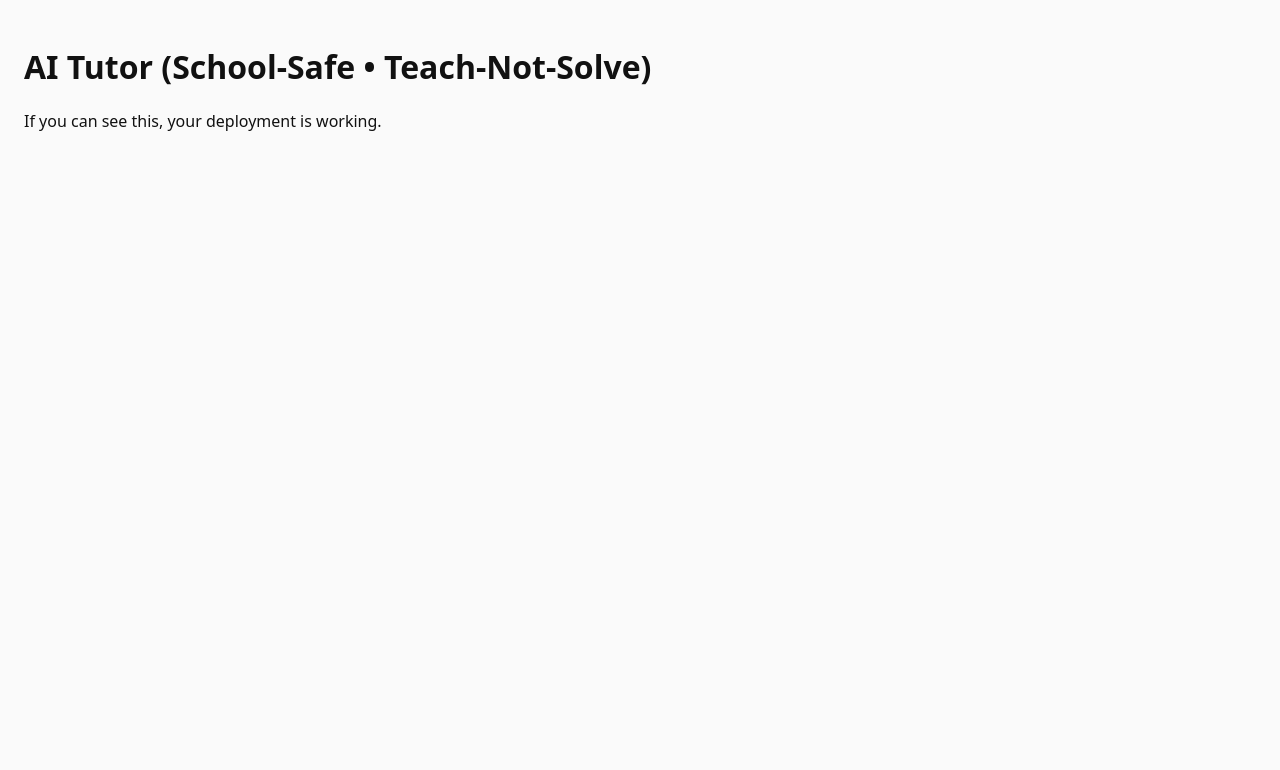
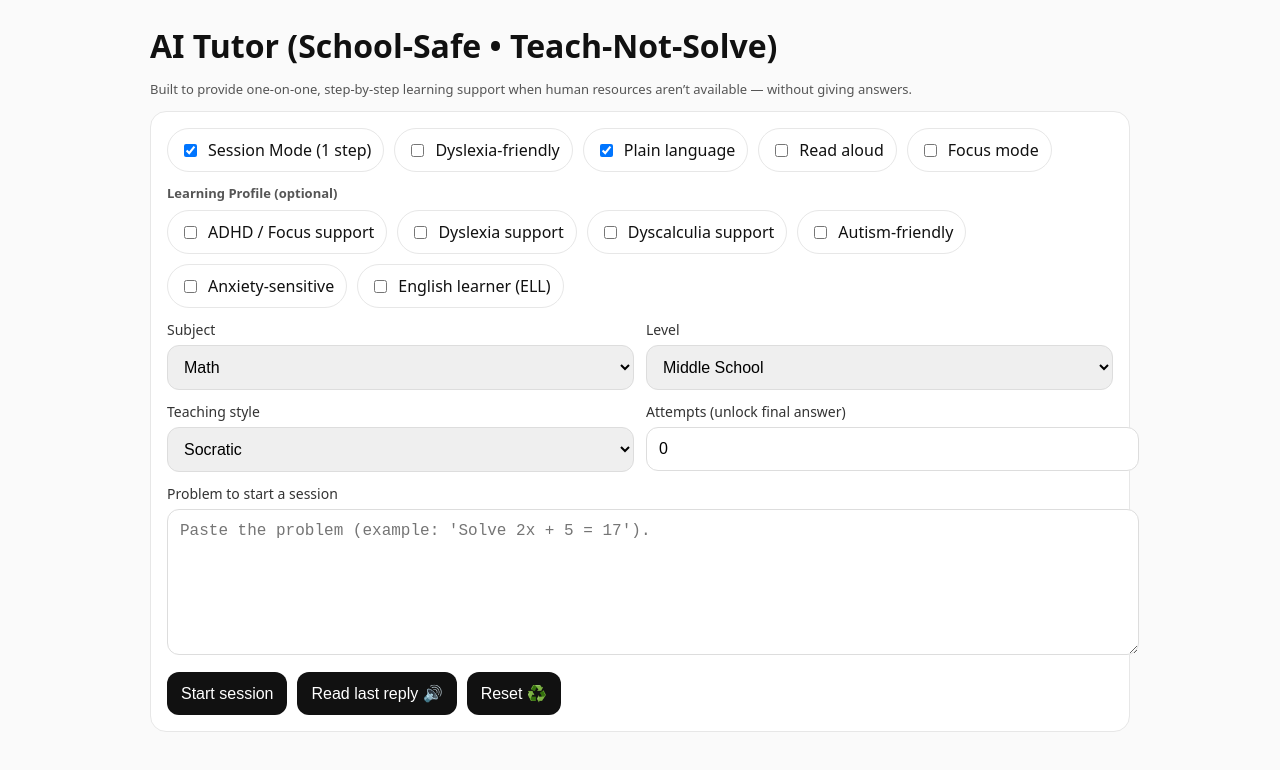
Before and after one commit to davidcogill1011-code/ai-tutor-turnkey, a Next.js app: page / in a window 1280 px wide. Shown: the top 770 px of the page. Built offline with nearby package versions, Linux system fonts and the light colour scheme.

Commit message:
Refactor Page component for AI Tutor

```diff
--- a/app/page.js
+++ b/app/page.js
@@ -1,8 +1,276 @@
+"use client";
+
+import { useMemo, useRef, useState } from "react";
+
+function speak(text) {
+  try {
+    if (!("speechSynthesis" in window)) return;
+    window.speechSynthesis.cancel();
+    const u = new SpeechSynthesisUtterance(text);
+    u.rate = 0.95;
+    window.speechSynthesis.speak(u);
+  } catch {}
+}
+
+const defaultProfile = { adhd:false, dyslexia:false, dyscalculia:false, autism:false, anxiety:false, ell:false };
+
 export default function Page() {
+  const [subject, setSubject] = useState("Math");
+  const [level, setLevel] = useState("Middle School");
+  const [style, setStyle] = useState("Socratic");
+
+  const [message, setMessage] = useState("");
+  const [reply, setReply] = useState("");
+  const [loading, setLoading] = useState(false);
+
+  // Accessibility
+  const [dyslexiaMode, setDyslexiaMode] = useState(false);
+  const [plainLanguage, setPlainLanguage] = useState(true);
+  const [readAloud, setReadAloud] = useState(false);
+  const [focusMode, setFocusMode] = useState(false);
+
+  // Session Mode
+  const [sessionMode, setSessionMode] = useState(true);
+  const [history, setHistory] = useState([]); // {role:"student"|"tutor", text}
+  const [attempts, setAttempts] = useState(0);
+
+  // Learning profile (saved)
+  const [learningProfile, setLearningProfile] = useState(() => {
+    if (typeof window === "undefined") return defaultProfile;
+    const saved = localStorage.getItem("learningProfile");
+    return saved ? JSON.parse(saved) : defaultProfile;
+  });
+
+  function toggleProfile(key) {
+    setLearningProfile((p) => {
+      const next = { ...p, [key]: !p[key] };
+      localStorage.setItem("learningProfile", JSON.stringify(next));
+      return next;
+    });
+  }
+
+  const wrapperClass = useMemo(() => {
+    const c = [];
+    if (dyslexiaMode) c.push("dyslexiaOn");
+    if (focusMode) c.push("focusOn");
+    return c.join(" ");
+  }, [dyslexiaMode, focusMode]);
+
+  const lastReplyRef = useRef("");
+
+  async function callTutor({ text, isAttempt }) {
+    setLoading(true);
+    setReply("");
+
+    try {
+      const nextHistory = sessionMode
+        ? [...history, ...(text ? [{ role: "student", text }] : [])]
+        : history;
+
+      const nextAttempts = sessionMode && isAttempt ? attempts + 1 : attempts;
+      if (sessionMode && isAttempt) setAttempts(nextAttempts);
+
+      const r = await fetch("/api/tutor", {
+        method: "POST",
+        headers: { "Content-Type": "application/json" },
+        body: JSON.stringify({
+          subject,
+          level,
+          style,
+          accessibility: { dyslexiaMode, plainLanguage, focusMode },
+          learningProfile,
+          mode: sessionMode ? "session" : "normal",
+          history: nextHistory,
+          message: text,
+          attempts: nextAttempts
+        })
+      });
+
+      const data = await r.json();
+      const out = data.reply || data.error || "No response.";
+      setReply(out);
+      lastReplyRef.current = out;
+
+      if (readAloud) speak(out);
+
+      if (sessionMode) {
+        setHistory([...nextHistory, { role: "tutor", text: out }]);
+      }
+    } catch {
+      setReply("Could not reach the tutor API.");
+    } finally {
+      setLoading(false);
+    }
+  }
+
+  async function startSession() {
+    if (!message.trim()) return;
+    setHistory([]);
+    setAttempts(0);
+    await callTutor({ text: message, isAttempt: false });
+  }
+
+  async function submitStep() {
+    if (!message.trim()) return;
+    await callTutor({ text: message, isAttempt: true });
+  }
+
+  async function sendNormal() {
+    if (!message.trim()) return;
+    await callTutor({ text: message, isAttempt: false });
+  }
+
+  function resetSession() {
+    setHistory([]);
+    setAttempts(0);
+    setReply("");
+    setMessage("");
+  }
+
+  const inActiveSession = sessionMode && history.length > 0;
+
   return (
-    <main style={{ fontFamily: "system-ui", padding: 24 }}>
-      <h1>AI Tutor (School-Safe • Teach-Not-Solve)</h1>
-      <p>If you can see this, your deployment is working.</p>
-    </main>
+    <div className={`container ${wrapperClass}`}>
+      <h1 style={{ margin: "6px 0 4px" }}>AI Tutor (School-Safe • Teach-Not-Solve)</h1>
+      <p className="small secondary">
+        Built to provide one-on-one, step-by-step learning support when human resources aren’t available — without giving answers.
+      </p>
+
+      <div className="card" style={{ marginTop: 12 }}>
+        <div className="toggles" style={{ marginBottom: 12 }}>
+          <div className="toggle">
+            <input type="checkbox" checked={sessionMode} onChange={(e) => setSessionMode(e.target.checked)} />
+            <span>Session Mode (1 step)</span>
+          </div>
+          <div className="toggle">
+            <input type="checkbox" checked={dyslexiaMode} onChange={(e) => setDyslexiaMode(e.target.checked)} />
+            <span>Dyslexia-friendly</span>
+          </div>
+          <div className="toggle">
+            <input type="checkbox" checked={plainLanguage} onChange={(e) => setPlainLanguage(e.target.checked)} />
+            <span>Plain language</span>
+          </div>
+          <div className="toggle">
+            <input type="checkbox" checked={readAloud} onChange={(e) => setReadAloud(e.target.checked)} />
+            <span>Read aloud</span>
+          </div>
+          <div className="toggle">
+            <input type="checkbox" checked={focusMode} onChange={(e) => setFocusMode(e.target.checked)} />
+            <span>Focus mode</span>
+          </div>
+        </div>
+
+        <div style={{ marginBottom: 12 }}>
+          <div className="small" style={{ marginBottom: 8, fontWeight: 600 }}>Learning Profile (optional)</div>
+          <div className="toggles">
+            {[
+              ["adhd","ADHD / Focus support"],
+              ["dyslexia","Dyslexia support"],
+              ["dyscalculia","Dyscalculia support"],
+              ["autism","Autism-friendly"],
+              ["anxiety","Anxiety-sensitive"],
+              ["ell","English learner (ELL)"],
+            ].map(([k,label]) => (
+              <div className="toggle" key={k}>
+                <input type="checkbox" checked={learningProfile[k]} onChange={() => toggleProfile(k)} />
+                <span>{label}</span>
+              </div>
+            ))}
+          </div>
+        </div>
+
+        <div className="row">
+          <div>
+            <label>Subject</label>
+            <select value={subject} onChange={(e) => setSubject(e.target.value)}>
+              <option>Math</option><option>Reading</option><option>Writing</option>
+              <option>Science</option><option>History</option><option>General</option>
+            </select>
+          </div>
+          <div>
+            <label>Level</label>
+            <select value={level} onChange={(e) => setLevel(e.target.value)}>
+              <option>Elementary</option><option>Middle School</option><option>High School</option>
+              <option>College</option><option>Adult learner</option>
+            </select>
+          </div>
+          <div>
+            <label>Teaching style</label>
+            <select value={style} onChange={(e) => setStyle(e.target.value)}>
+              <option>Socratic</option><option>Step-by-step</option><option>Examples-first</option>
+              <option>Visual descriptions</option><option>Quiz me</option>
+            </select>
+          </div>
+          <div>
+            <label>Attempts (unlock final answer)</label>
+            <input type="text" value={`${attempts}`} readOnly />
+          </div>
+        </div>
+
+        <div style={{ marginTop: 12 }}>
+          <label>{sessionMode ? (inActiveSession ? "Your next step attempt" : "Problem to start a session") : "Student question"}</label>
+          <textarea
+            value={message}
+            onChange={(e) => setMessage(e.target.value)}
+            placeholder={
+              sessionMode
+                ? (inActiveSession
+                    ? "Type your next step (example: 'Subtract 5 from both sides')."
+                    : "Paste the problem (example: 'Solve 2x + 5 = 17').")
+                : "Ask a question (example: 'How do I solve 2x + 5 = 17?')"
+            }
+          />
+        </div>
+
+        <div style={{ display: "flex", gap: 10, marginTop: 12, flexWrap: "wrap" }}>
+          {!sessionMode && (
+            <button onClick={sendNormal} disabled={loading}>
+              {loading ? "Thinking..." : "Teach me"}
+            </button>
+          )}
+
+          {sessionMode && !inActiveSession && (
+            <button onClick={startSession} disabled={loading}>
+              {loading ? "Starting..." : "Start session"}
+            </button>
+          )}
+
+          {sessionMode && inActiveSession && (
+            <button onClick={submitStep} disabled={loading}>
+              {loading ? "Checking..." : "Submit my step"}
+            </button>
+          )}
+
+          <button type="button" onClick={() => lastReplyRef.current && speak(lastReplyRef.current)}>
+            Read last reply 🔊
+          </button>
+
+          {sessionMode && (
+            <button type="button" onClick={resetSession}>Reset ♻️</button>
+          )}
+        </div>
+
+        {reply && (
+          <div className="card" style={{ marginTop: 14 }}>
+            <div className="reply">{reply}</div>
+          </div>
+        )}
+
+        {sessionMode && history.length > 0 && (
+          <>
+            <hr />
+            <div className="small" style={{ fontWeight: 700, marginBottom: 8 }}>Session transcript</div>
+            <div className="reply">
+              {history.map((m, i) => (
+                <div key={i} style={{ marginBottom: 10 }}>
+                  <div style={{ fontWeight: 800 }}>{m.role === "student" ? "Student" : "Tutor"}</div>
+                  <div>{m.text}</div>
+                </div>
+              ))}
+            </div>
+          </>
+        )}
+      </div>
+    </div>
   );
 }
```
